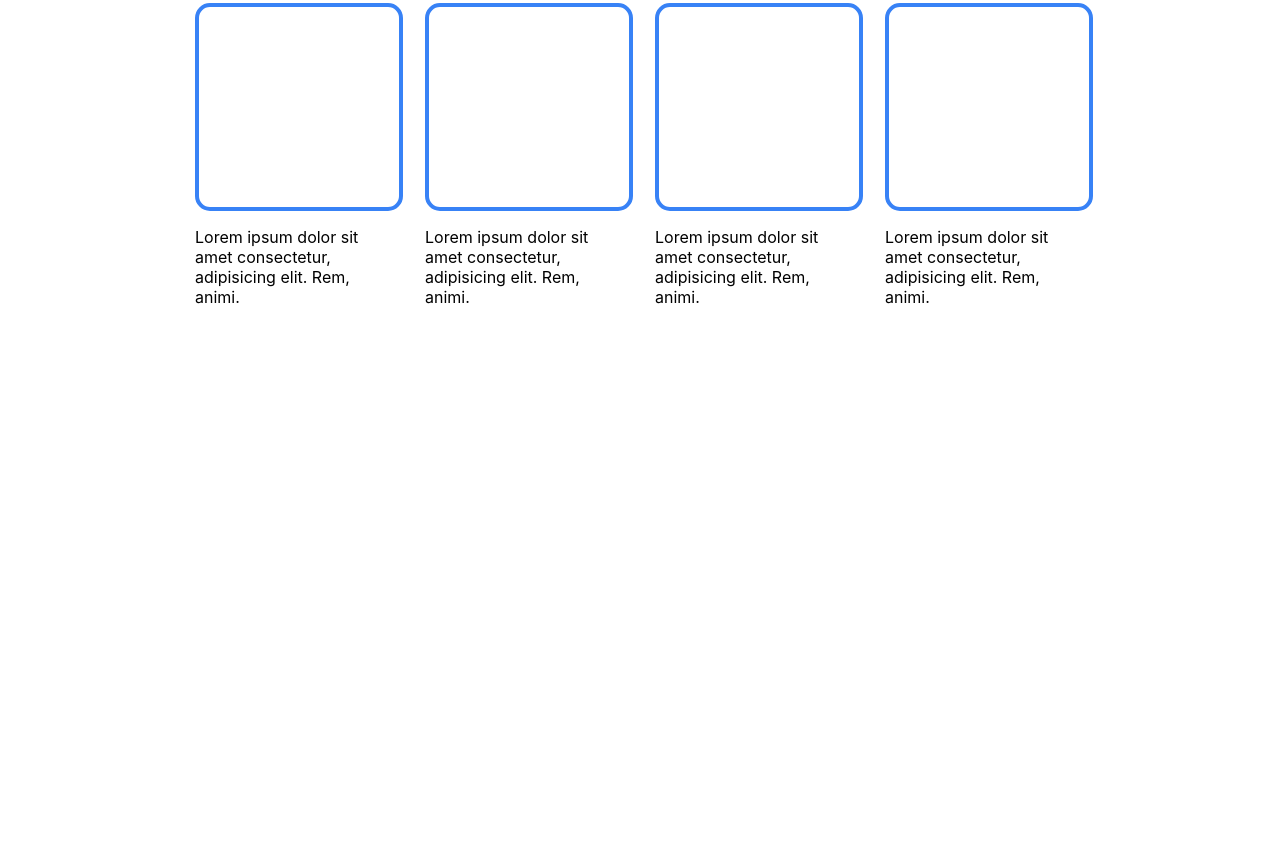
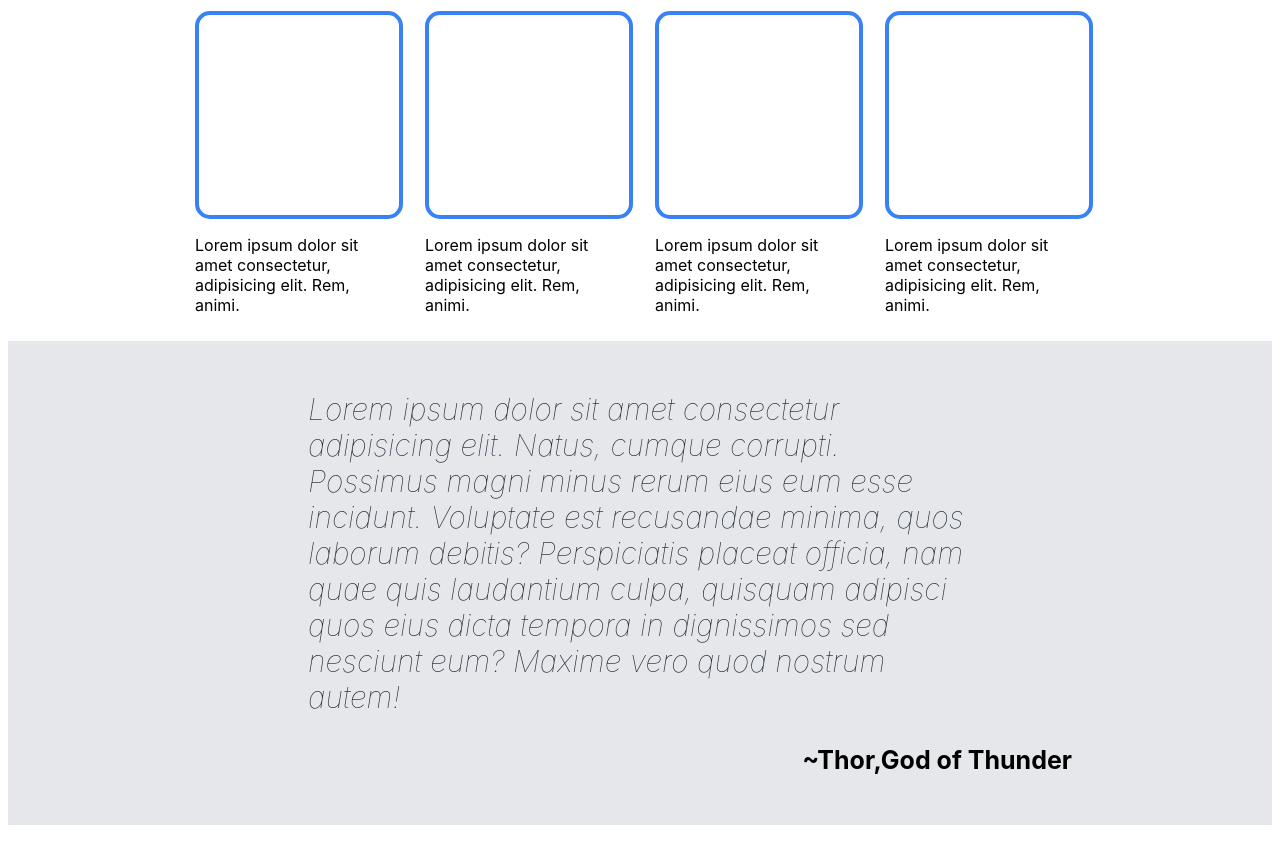
Before and after one commit to MaramAlqadasi/Landing-pag-Project, a plain HTML site: page index.html in a window 1280 px wide. Shown: the part 630-1480 px from the top of the page. Before the commit the page ends 937 px from the top, so only its background shows below. Drawn offline with Linux system fonts and the light colour scheme.

Commit message:
Adding Testimonial section to the page

```diff
--- a/index.html
+++ b/index.html
@@ -50,6 +50,12 @@
             </div>
         </div>
     </section>
+    <section class="testimonial">
+        <p class="testimonial__text">Lorem ipsum dolor sit amet consectetur adipisicing elit. Natus, cumque corrupti. Possimus magni minus rerum eius eum esse incidunt.
+             Voluptate est recusandae minima, quos laborum debitis? Perspiciatis placeat officia, nam quae quis laudantium culpa,
+             quisquam adipisci quos eius dicta tempora in dignissimos sed nesciunt eum? Maxime vero quod nostrum autem!</p>
+             <p class="testimonial__auther">~Thor,God of Thunder</p>
+    </section>
 
 </body>
 </html>
--- a/style.css
+++ b/style.css
@@ -1,6 +1,5 @@
 body{
-    margin: 0;
-    padding: 0;
+
     font-family: ropoto,-apple-system, BlinkMacSystemFont, 'Segoe UI', Roboto, Oxygen, Ubuntu, Cantarell, 'Open Sans', 'Helvetica Neue', sans-serif;
 }
 header,.hero{
@@ -91,6 +90,7 @@ nav{
     display: flex;
     justify-content:center;
     gap:30px;
+    padding-bottom: 50px ;
 }
 .random__item{
     height: 250px;
@@ -102,4 +102,22 @@ nav{
     width: 200px;
     border: 4px solid #3882f6;
     border-radius: 15px;
+   }
+
+/* testimonial section */
+.testimonial{
+    background-color:#E5E7EB ;
 }
+.testimonial__text{
+    color: #1f2937;
+    font-size:30px;
+    font-style:italic;
+    font-weight: lighter;
+    padding: 50px 300px 0;
+}
+.testimonial__auther{
+    font-size: 25px;
+    font-weight: bold;
+    text-align: right;
+    padding: 0 200px 50px;
+}
```
